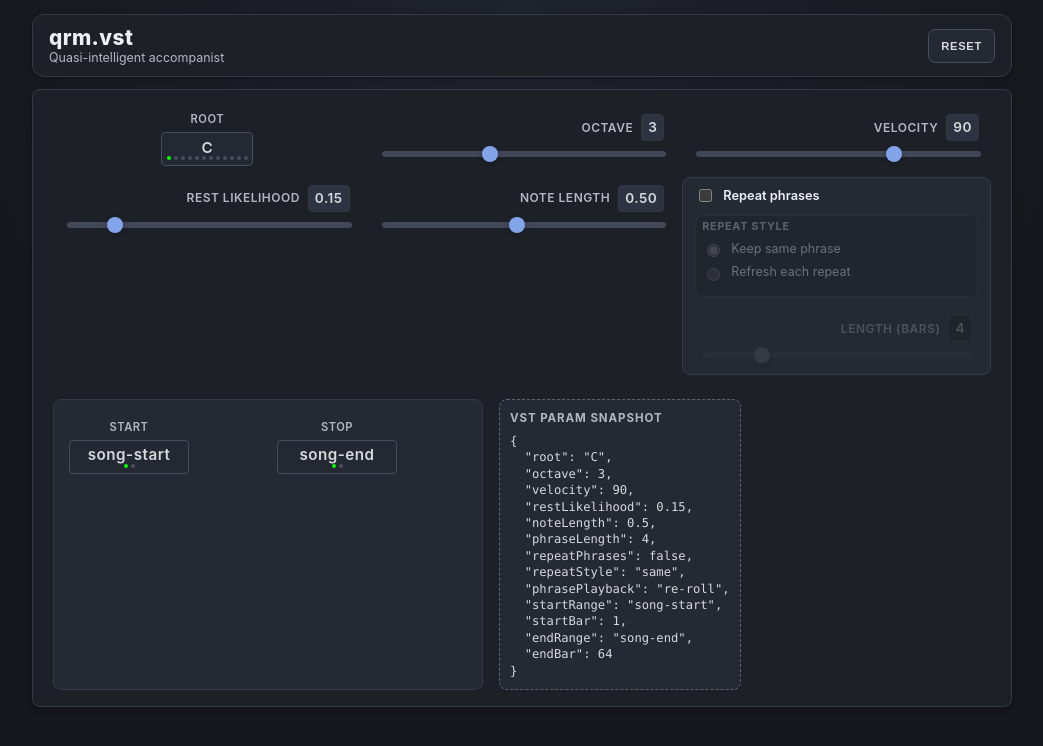
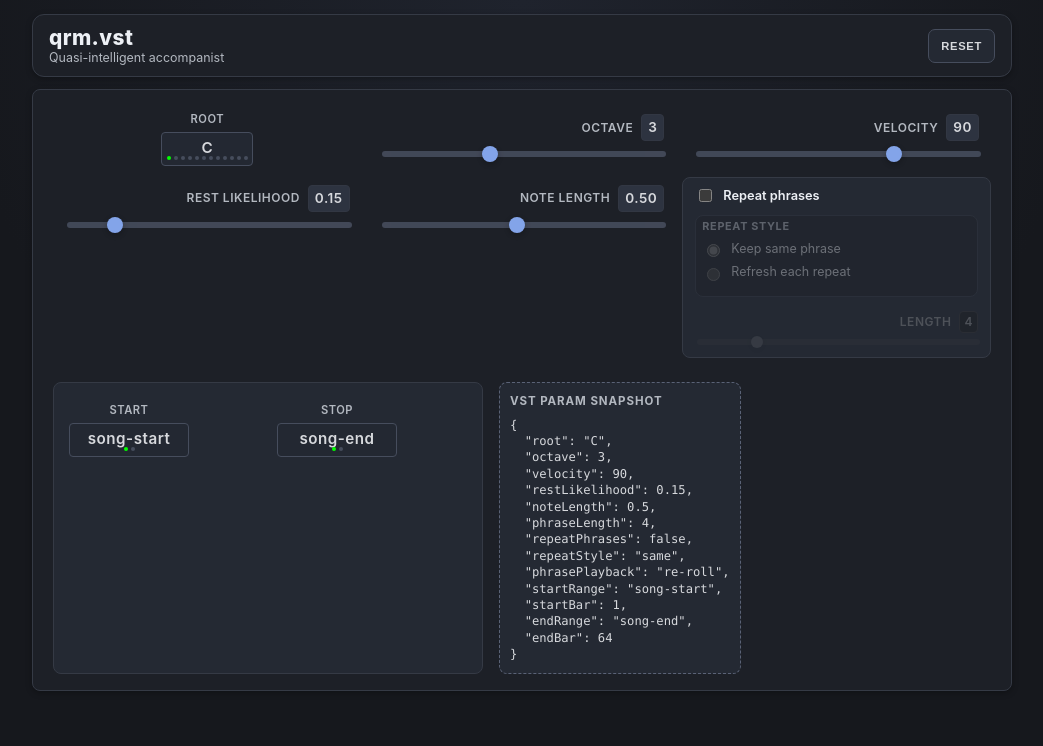
Before and after one commit to bso2001/qrm-ui, a Svelte app: page / in a window 1280 px wide. Shown: the top 746 px of the page, without its empty margins (118-1161 px from the left). Built offline with nearby package versions, Linux system fonts and the light colour scheme.

Commit message:
Compact phrase length slider and label

```diff
--- a/src/App.svelte
+++ b/src/App.svelte
@@ -300,7 +300,8 @@
 						<div class="phrase-length-wrap" class:dimmed={!model.repeatPhrases}>
 							<Slider
 								value={model.phraseLength}
-								label="LENGTH (BARS)"
+								label="LENGTH"
+								compact={true}
 								min={1}
 								max={16}
 								step={1}
@@ -585,7 +586,9 @@
 
 	.phrase-length-wrap {
 		display: block;
+		width: min(320px, 100%);
 		min-width: 0;
+		align-self: center;
 	}
 
 	.phrase-length-wrap.dimmed {
```
